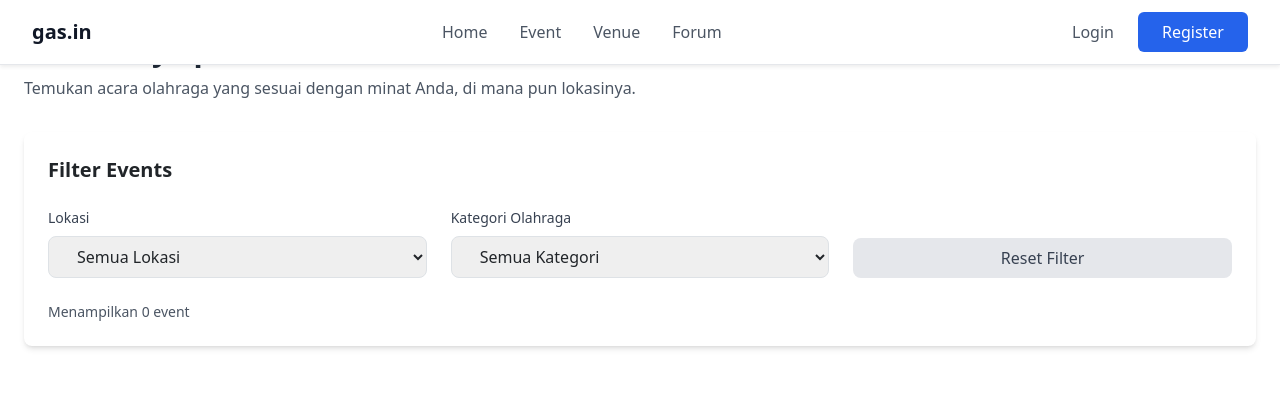
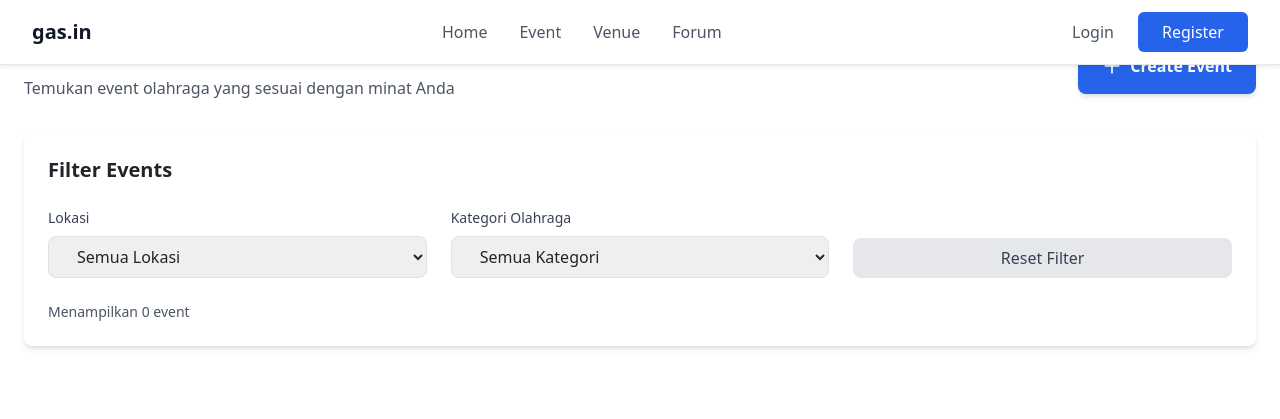
Before and after one commit to PBP-D-07/gas-in, a Django app: page /event/ in a window 1280 px wide. Shown: the top 419 px of the page. Run offline with Django 5.2, Linux system fonts and the light colour scheme; data that the repository does not hold is empty; some libraries are stand-ins or nearby versions.

Commit message:
feat: menambahkan create button

```diff
--- a/apps/eventModule/templates/events_filter.html
+++ b/apps/eventModule/templates/events_filter.html
@@ -2,15 +2,24 @@
 {% load static %}
 
 {% block meta %}
-<title>Discovery Sport Event</title>
+<title>gas.in | Discovery Events  </title>
 {% endblock meta %}
 
 {% block content %}
 <div class="container mx-auto px-4 py-8">
     <!-- Header -->
-    <div class="mb-8">
-        <h1 class="text-3xl font-bold text-gray-800 mb-2">Discovery Sport Event</h1>
-        <p class="text-gray-600">Temukan acara olahraga yang sesuai dengan minat Anda, di mana pun lokasinya.</p>
+    <div class="mb-8 flex justify-between items-center">
+        <div>
+            <h1 class="text-3xl font-bold text-gray-800 mb-2">Discover Events</h1>
+            <p class="text-gray-600">Temukan event olahraga yang sesuai dengan minat Anda</p>
+        </div>
+        <a href="{% url 'eventMakerModule:show_create' %}"
+           class="px-6 py-3 bg-blue-600 text-white font-semibold rounded-lg hover:bg-blue-700 transition flex items-center gap-2 shadow-md">
+            <svg class="w-5 h-5" fill="none" stroke="currentColor" viewBox="0 0 24 24">
+                <path stroke-linecap="round" stroke-linejoin="round" stroke-width="2" d="M12 4v16m8-8H4"></path>
+            </svg>
+            Create Event
+        </a>
     </div>
 
     <!-- Filter Section -->
```
